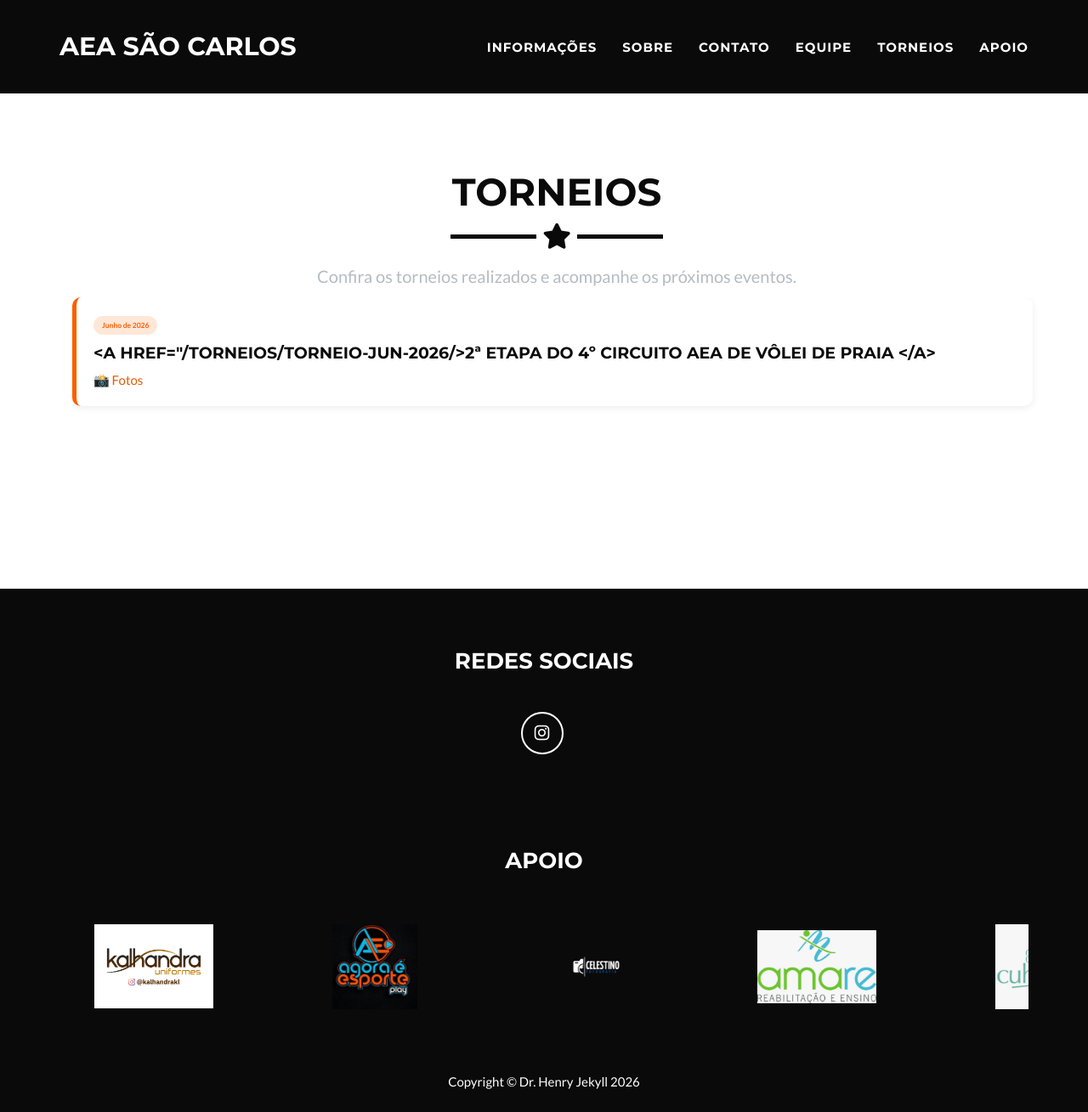
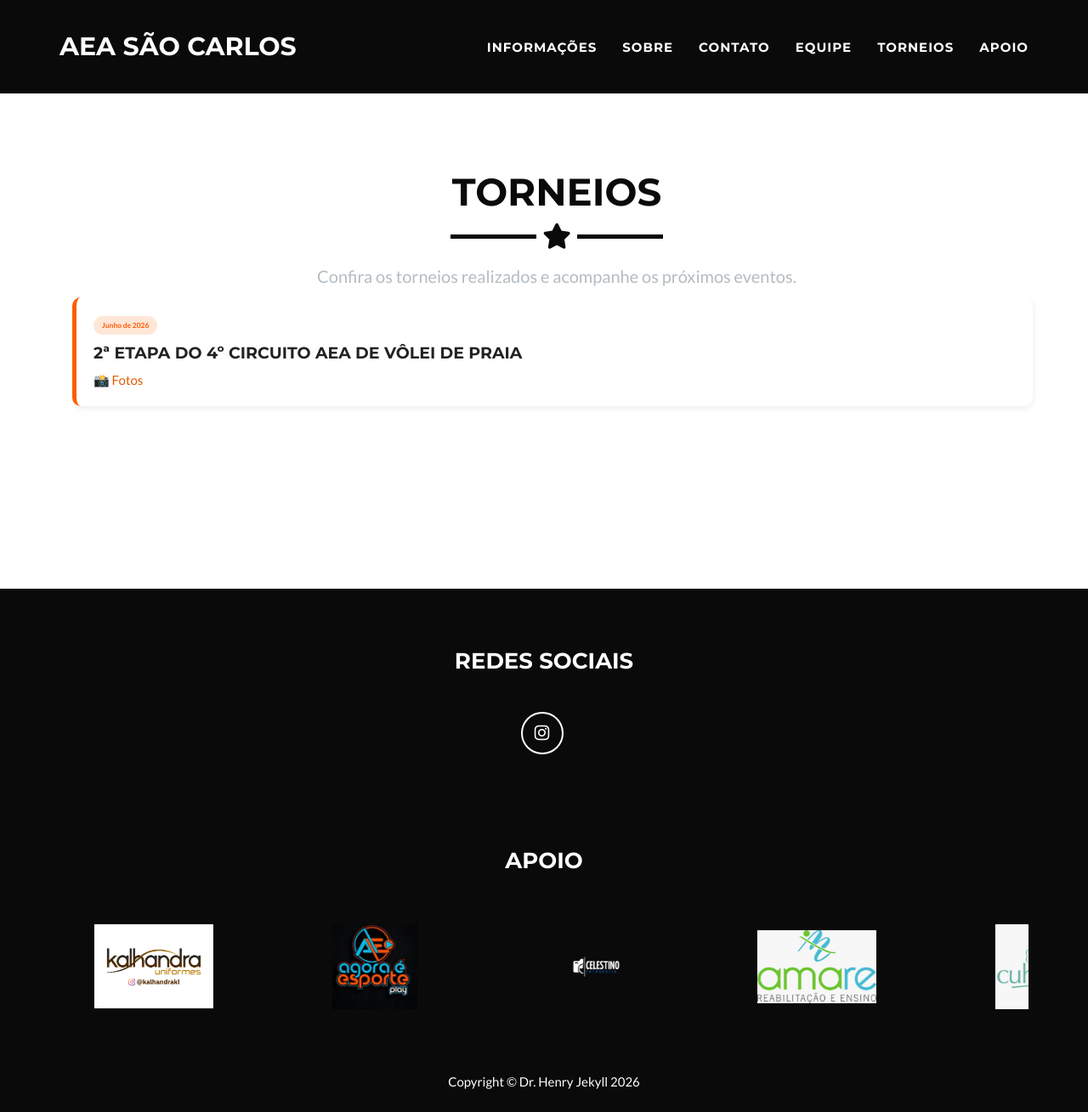
Before and after one commit to aeafavoretto/aeafavoretto.github.io, a Jekyll site: the page built from torneios.md, in a window 1280 px wide and 1309 px high. Shown: the whole window at 85% size. Built offline with Jekyll 4.4.1, drawn with Linux system fonts in a browser that asks for light colours; nearby versions of some CDN libraries; library files that are not in the unit come from our copies.

Commit message:
alteracao layout pagina torneios

```diff
--- a/torneios.md
+++ b/torneios.md
@@ -21,7 +21,7 @@ permalink: /torneios/
         <span class="torneio-data">Junho de 2026</span>
 
         <h4>
-          <a href="{{ site.baseurl }}/torneios/torneio-jun-2026/>2ª Etapa do 4º Circuito AEA de Vôlei de Praia
+          <a href="{{ site.baseurl }}/torneios/torneio-jun-2026/">2ª Etapa do 4º Circuito AEA de Vôlei de Praia
           </a>
         </h4>
 
```
